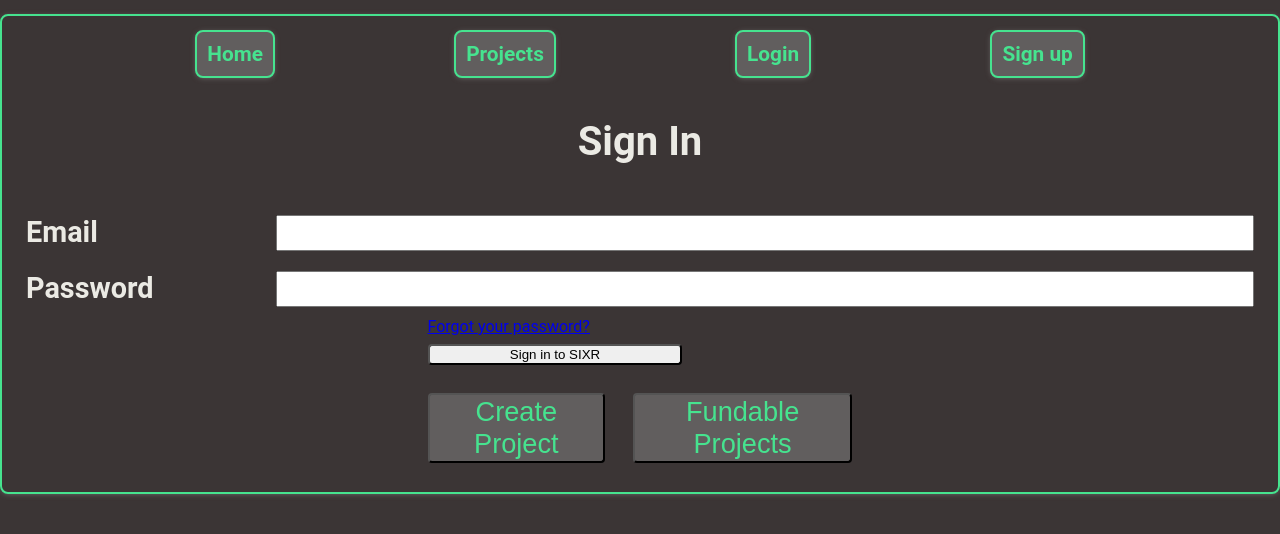
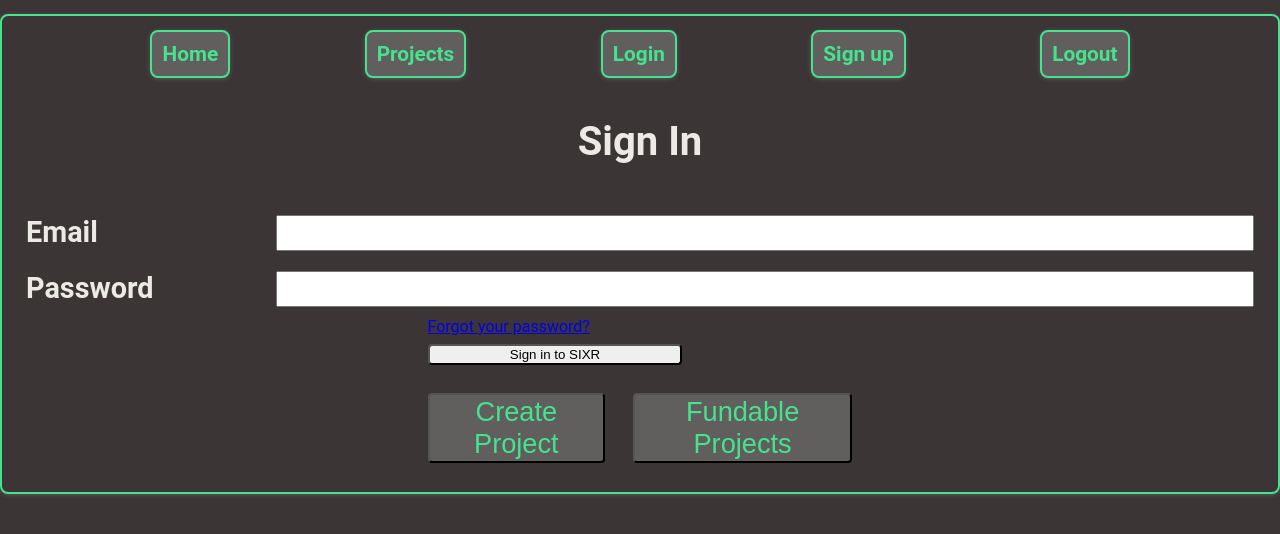
Before and after one commit to s-munro/front-end-1, a React (Create React App) app in the folder vr-funding/: page /login in a window 1280 px wide. Shown: the top 534 px of the page. Built offline with nearby package versions, Linux system fonts and the light colour scheme.

Commit message:
logout working

```diff
--- a/vr-funding/src/components/NavigationBar.js
+++ b/vr-funding/src/components/NavigationBar.js
@@ -1,9 +1,8 @@
 import React from "react";
-import { Link } from "react-router-dom";
+import { Link, useHistory } from "react-router-dom";
 
 import "../App.css";
 import styled from "styled-components";
-
 
 const NavStyled = styled.div`
   color: ${(pr) => pr.theme.secondaryColor};
@@ -11,7 +10,6 @@ const NavStyled = styled.div`
   display: flex;
   justify-content: space-evenly;
   align-content: space-between;
-
 `;
 
 const BtnStyled = styled.div`
@@ -20,32 +18,42 @@ const BtnStyled = styled.div`
   border: 2px solid ${(pr) => pr.theme.primaryColor};
   box-shadow: 0px 1px 6px -2px #807f7f;
   border-radius: 8px;
-  padding:10px;
+  padding: 10px;
   font-size: 1.3rem;
   font-weight: bold;
-
 `;
 
+const NavigationBar = () => {
+  const history = useHistory();
 
-const NavigationBar = () => {
+  const handleLogout = (e) => {
+    localStorage.removeItem("role");
+    localStorage.removeItem("id");
+    localStorage.removeItem("token");
+    // history.push("/login");
+  };
   return (
     <NavStyled>
       {/* <nav className="nav-bar"> */}
-        <Link to="/" style={{textDecoration:"none",}}>
+      <Link to="/" style={{ textDecoration: "none" }}>
         <BtnStyled>Home</BtnStyled>
-        </Link>
+      </Link>
 
-        <Link to="/projects" style={{textDecoration:"none",}}>
+      <Link to="/projects" style={{ textDecoration: "none" }}>
         <BtnStyled>Projects</BtnStyled>
-        </Link>
+      </Link>
 
-        <Link to="/login" style={{textDecoration:"none",}}>
+      <Link to="/login" style={{ textDecoration: "none" }}>
         <BtnStyled>Login</BtnStyled>
-        </Link>
+      </Link>
 
-        <Link to="/signup" style={{textDecoration:"none",}}>
+      <Link to="/signup" style={{ textDecoration: "none" }}>
         <BtnStyled>Sign up</BtnStyled>
-        </Link>
+      </Link>
+
+      <Link to="/login" style={{ textDecoration: "none" }}>
+        <BtnStyled onClick={handleLogout}>Logout</BtnStyled>
+      </Link>
       {/* </nav> */}
     </NavStyled>
   );
```
Also changed, not shown: 1 other file (tests, documents, lock files or other folders).
